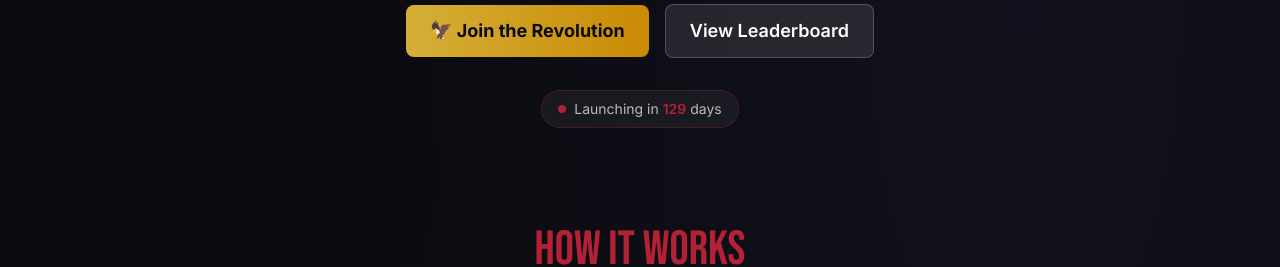
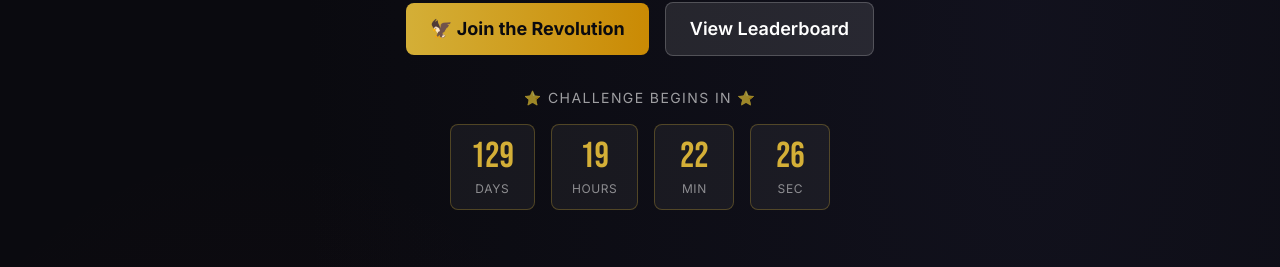
Before and after one commit to ewildcat525/libertylift1776-app, a Next.js app: page / in a window 1280 px wide. Shown: the part 670-937 px from the top of the page. Built offline with nearby package versions, Linux system fonts and the light colour scheme; no server answers.

Commit message:
Add live countdown timer, favicon, improved meta tags

```diff
--- a/src/app/layout.tsx
+++ b/src/app/layout.tsx
@@ -4,7 +4,17 @@ import './globals.css'
 export const metadata: Metadata = {
   title: 'Liberty Lift 1776 — The Push-Up Challenge',
   description: 'Complete 1776 push-ups in July. One nation. One month. One challenge.',
+  icons: {
+    icon: '/favicon.svg',
+    apple: '/favicon.svg',
+  },
   openGraph: {
+    title: 'Liberty Lift 1776',
+    description: 'Complete 1776 push-ups in July. Are you ready to earn your freedom?',
+    images: ['/og-image.png'],
+  },
+  twitter: {
+    card: 'summary_large_image',
     title: 'Liberty Lift 1776',
     description: 'Complete 1776 push-ups in July. Are you ready to earn your freedom?',
     images: ['/og-image.png'],
--- a/src/app/page.tsx
+++ b/src/app/page.tsx
@@ -5,6 +5,7 @@ import { useEffect, useState } from 'react'
 import { useRouter } from 'next/navigation'
 import { createClient } from '@/lib/supabase'
 import Navigation from '@/components/Navigation'
+import Countdown from '@/components/Countdown'
 
 export default function Home() {
   const [daysUntilJuly, setDaysUntilJuly] = useState(0)
@@ -89,14 +90,7 @@ export default function Home() {
           </div>
 
           {/* Countdown */}
-          {daysUntilJuly > 0 && (
-            <div className="inline-flex items-center gap-2 px-4 py-2 rounded-full bg-white/5 border border-liberty-red/30">
-              <span className="w-2 h-2 bg-liberty-red rounded-full animate-pulse"></span>
-              <span className="text-sm text-white/70">
-                Launching in <span className="text-liberty-red font-semibold">{daysUntilJuly}</span> days
-              </span>
-            </div>
-          )}
+          <Countdown />
         </div>
       </section>
 
--- /dev/null
+++ b/src/components/Countdown.tsx
@@ -0,0 +1,83 @@
+'use client'
+
+import { useEffect, useState } from 'react'
+
+interface TimeLeft {
+  days: number
+  hours: number
+  minutes: number
+  seconds: number
+}
+
+export default function Countdown() {
+  const [timeLeft, setTimeLeft] = useState<TimeLeft | null>(null)
+  const [isLive, setIsLive] = useState(false)
+
+  useEffect(() => {
+    const calculateTimeLeft = () => {
+      const july1 = new Date('2026-07-01T00:00:00')
+      const now = new Date()
+      const diff = july1.getTime() - now.getTime()
+
+      if (diff <= 0) {
+        setIsLive(true)
+        return null
+      }
+
+      return {
+        days: Math.floor(diff / (1000 * 60 * 60 * 24)),
+        hours: Math.floor((diff % (1000 * 60 * 60 * 24)) / (1000 * 60 * 60)),
+        minutes: Math.floor((diff % (1000 * 60 * 60)) / (1000 * 60)),
+        seconds: Math.floor((diff % (1000 * 60)) / 1000),
+      }
+    }
+
+    setTimeLeft(calculateTimeLeft())
+    const timer = setInterval(() => {
+      setTimeLeft(calculateTimeLeft())
+    }, 1000)
+
+    return () => clearInterval(timer)
+  }, [])
+
+  if (isLive) {
+    return (
+      <div className="inline-flex items-center gap-2 px-6 py-3 rounded-full bg-liberty-red/20 border border-liberty-red animate-pulse">
+        <span className="text-2xl">🔥</span>
+        <span className="text-lg font-bold text-liberty-red">CHALLENGE IS LIVE!</span>
+        <span className="text-2xl">🔥</span>
+      </div>
+    )
+  }
+
+  if (!timeLeft) {
+    return null
+  }
+
+  return (
+    <div className="text-center">
+      <div className="text-sm text-white/60 uppercase tracking-widest mb-4">
+        ⭐ Challenge begins in ⭐
+      </div>
+      <div className="flex justify-center gap-3 sm:gap-4">
+        <CountdownUnit value={timeLeft.days} label="Days" />
+        <CountdownUnit value={timeLeft.hours} label="Hours" />
+        <CountdownUnit value={timeLeft.minutes} label="Min" />
+        <CountdownUnit value={timeLeft.seconds} label="Sec" />
+      </div>
+    </div>
+  )
+}
+
+function CountdownUnit({ value, label }: { value: number; label: string }) {
+  return (
+    <div className="bg-white/5 border border-liberty-gold/30 rounded-lg px-3 sm:px-5 py-3 min-w-[60px] sm:min-w-[80px] transition-all hover:border-liberty-gold hover:bg-liberty-gold/10">
+      <div className="font-bebas text-3xl sm:text-4xl text-liberty-gold leading-none">
+        {String(value).padStart(2, '0')}
+      </div>
+      <div className="text-[10px] sm:text-xs text-white/50 uppercase tracking-wider mt-1">
+        {label}
+      </div>
+    </div>
+  )
+}
```
Also changed, not shown: public/favicon.svg (added).
